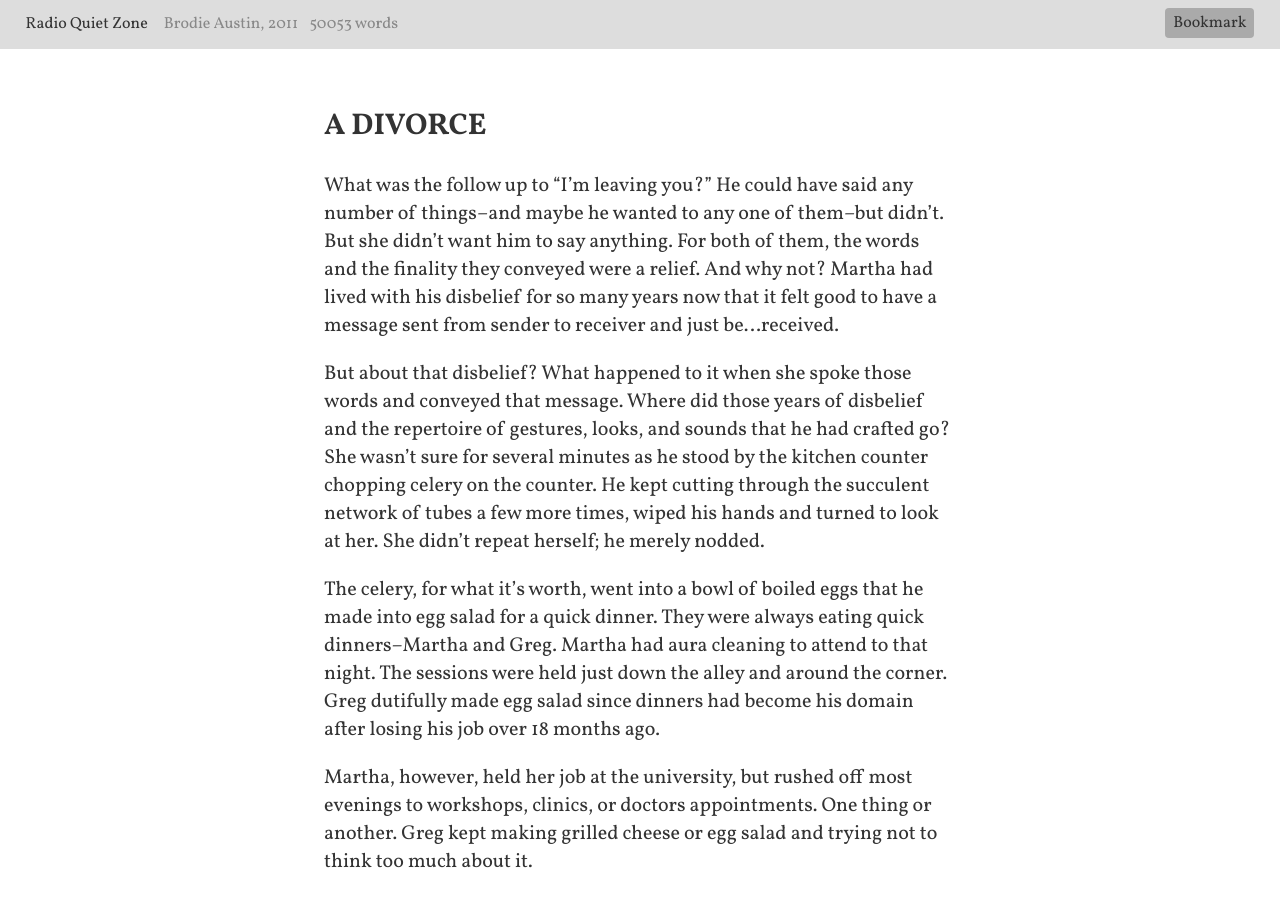
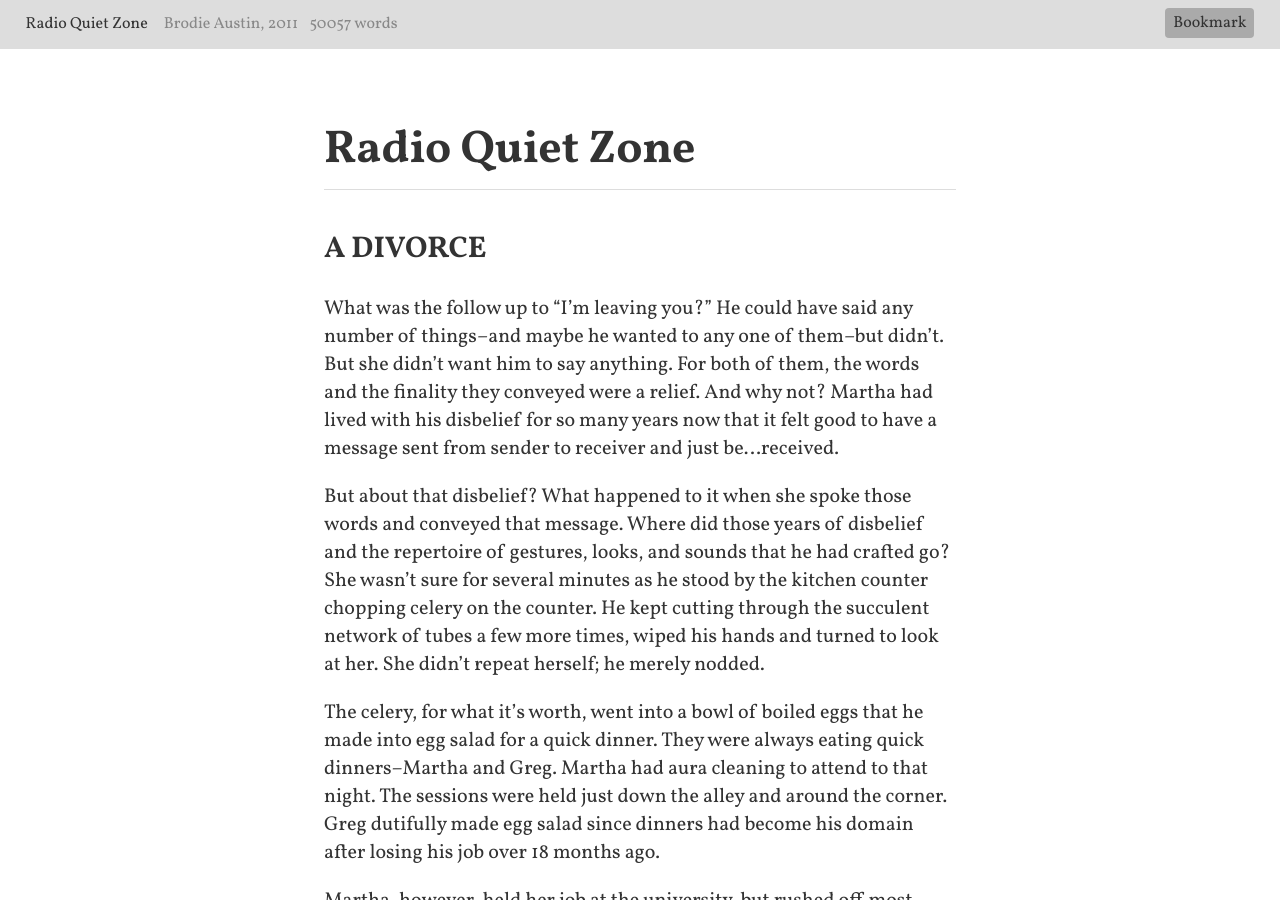
Before and after one commit to brodieaustin/radio_quiet_novel, a Jekyll site: the page built from index.md, in a window 1280 px wide and 900 px high. Built offline with Jekyll 4.4.1, drawn with Linux system fonts in a browser that asks for light colours; nearby versions of some CDN libraries.

Commit message:
added title back to index

```diff
--- a/index.md
+++ b/index.md
@@ -3,6 +3,8 @@ layout: novel
 title: Radio Quiet Zone
 ---
 
+# Radio Quiet Zone
+
 ## A DIVORCE
 
 What was the follow up to "I'm leaving you?" He could have said any number of things--and maybe he wanted to any one of them--but didn't. But she didn't want him to say anything. For both of them, the words and the finality they conveyed were a relief. And why not? Martha had lived with his disbelief for so many years now that it felt good to have a message sent from sender to receiver and just be...received.
```
